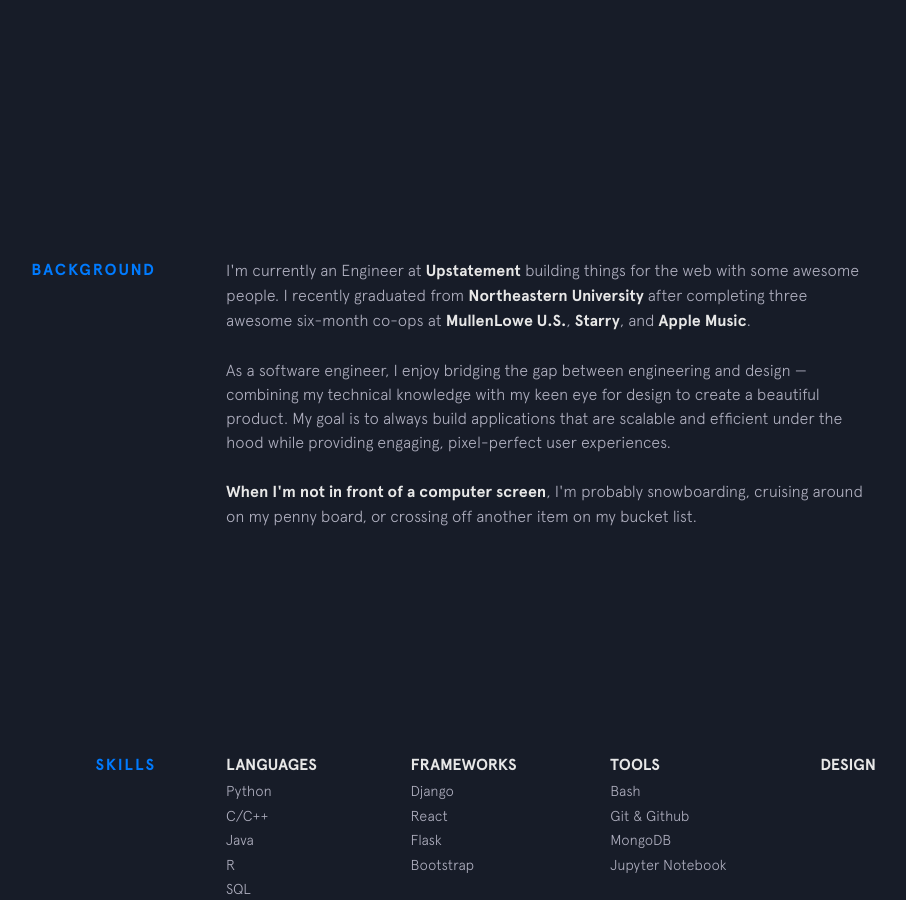
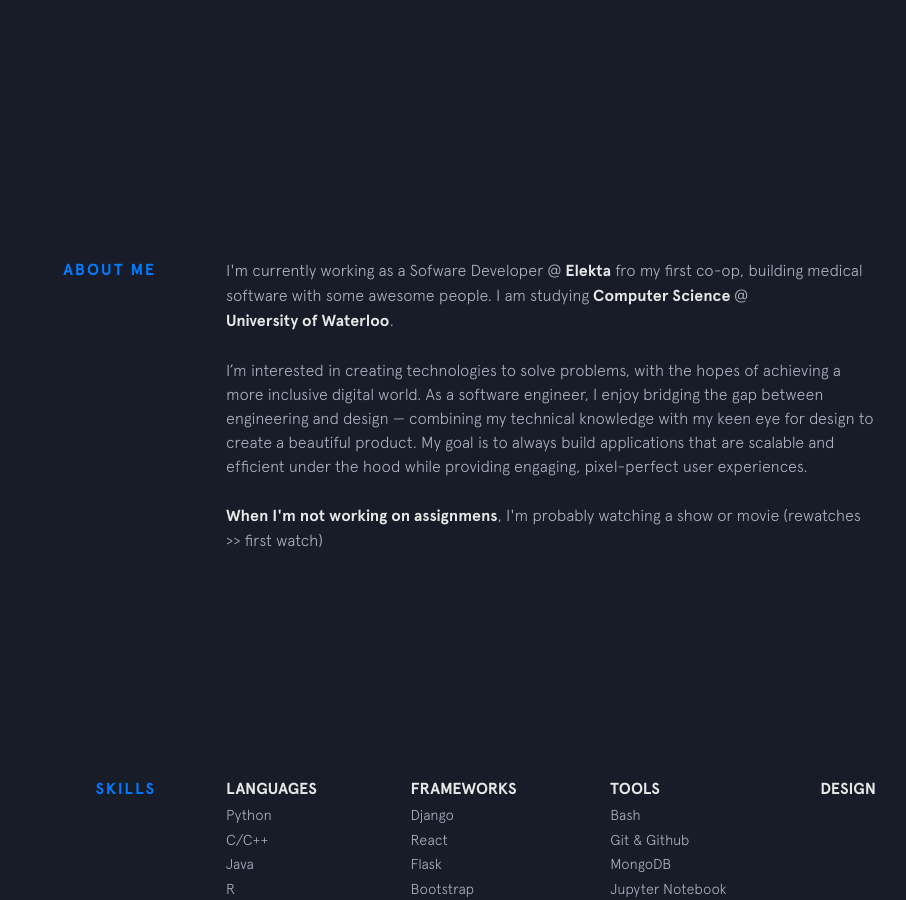
Before and after one commit to rohanxminocha/personal-website-v1, a Jekyll site: the page built from index.html, in a window 1280 px wide and 900 px high, scrolled down 742 px. Shown: the whole window, without its empty margins (224-1130 px from the left). Built offline with Jekyll 4.4.1, drawn with Linux system fonts in a browser that asks for light colours; nearby versions of some CDN libraries.

Commit message:
Update background.html

```diff
--- a/_includes/background.html
+++ b/_includes/background.html
@@ -1,24 +1,22 @@
 <section class="section background">
-  <div class="section__title">Background</div>
+  <div class="section__title">About Me</div>
   <div class="section__content">
     <p>
-      I'm currently an Engineer at
-      <a class="underline-link" href="https://www.upstatement.com/" target="_blank">Upstatement</a> building things for the web with some awesome people. I recently graduated from
-      <a class="underline-link" href="http://www.ccis.northeastern.edu/" target="_blank">Northeastern University</a> after completing three awesome six-month co-ops at
-      <a class="underline-link" href="https://us.mullenlowe.com/" target="_blank">MullenLowe U.S.</a>,
-      <a class="underline-link" href="https://starry.com/" target="_blank">Starry</a>, and
-      <a class="underline-link" href="https://www.apple.com/music/" target="_blank">Apple Music</a>.
+      I'm currently working as a Sofware Developer @
+      <a class="underline-link" href="https://www.elekta.com/" target="_blank">Elekta</a> fro my first co-op, building medical software with some awesome people. I am studying <strong>Computer Science</strong> @
+      <a class="underline-link" href="https://cs.uwaterloo.ca/" target="_blank">University of Waterloo</a>.
     </p>
 
     <p>
+      I’m interested in creating technologies to solve problems, with the hopes of achieving a more inclusive digital world.
+
       As a software engineer, I enjoy bridging the gap between engineering and design &mdash; combining my technical knowledge
       with my keen eye for design to create a beautiful product. My goal is to always build applications that are scalable
       and efficient under the hood while providing engaging, pixel-perfect user experiences.
     </p>
 
     <p>
-      <strong>When I'm not in front of a computer screen</strong>, I'm probably snowboarding, cruising around on my penny board,
-      or crossing off another item on my bucket list.
+      <strong>When I'm not working on assignmens</strong>, I'm probably watching a show or movie (rewatches >> first watch)
     </p>
 
     <!-- {% include employment-status.html %} -->
```
